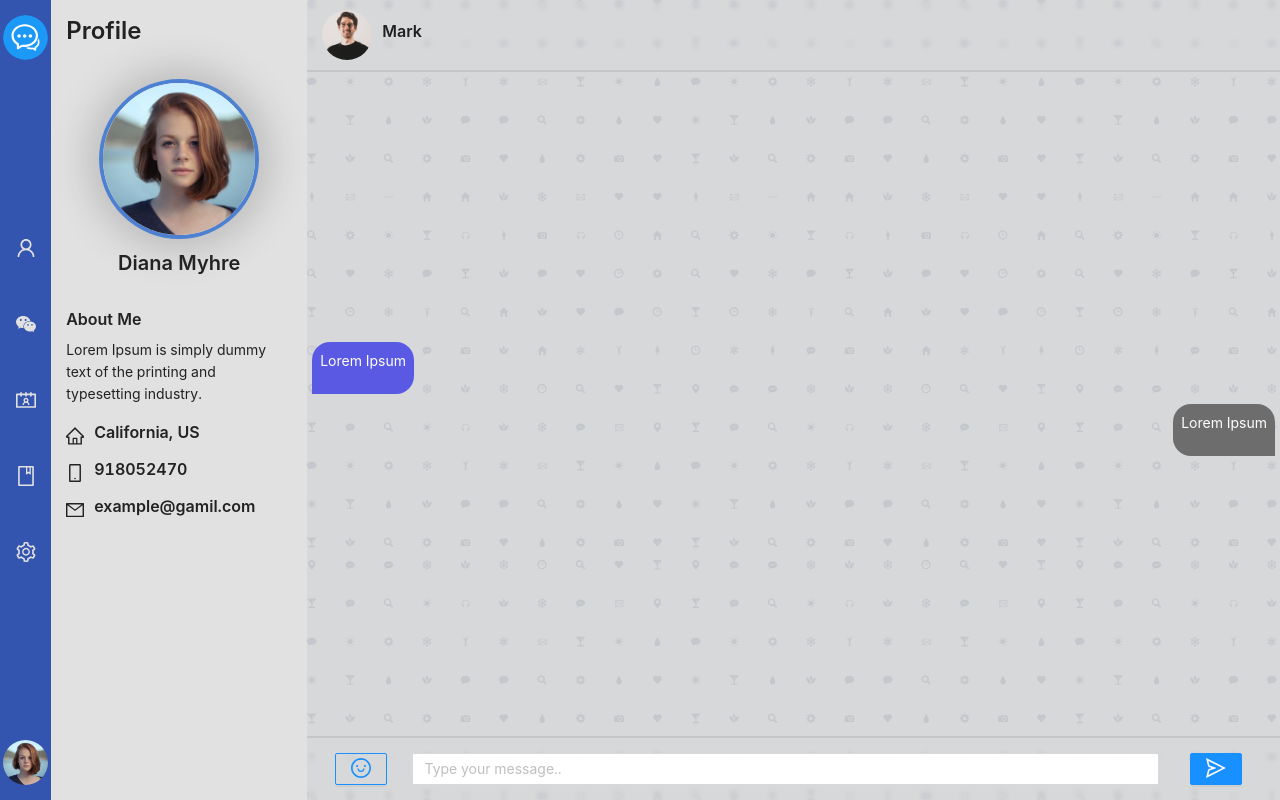
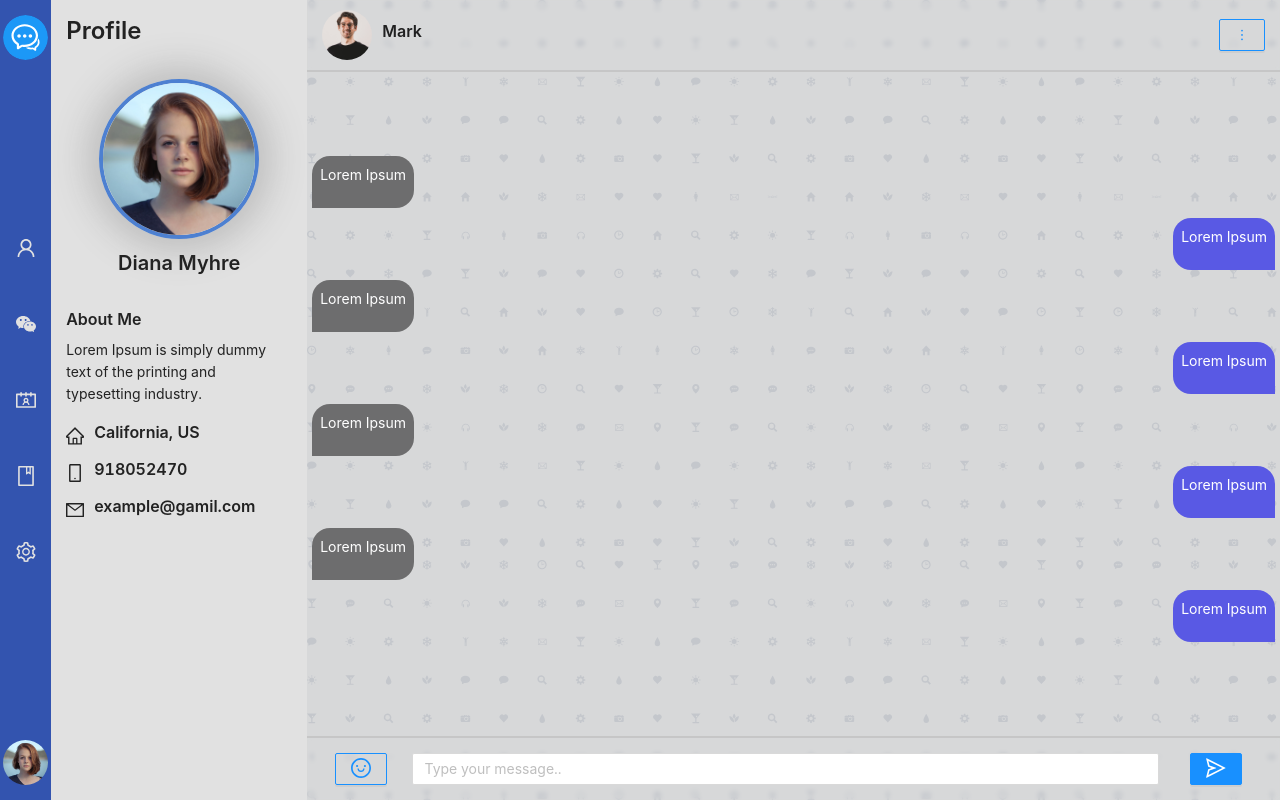
Before and after one commit to meet-goyani/react-chat-swb, a React (Create React App) app: page /profile in a window 1280 px wide. Built offline with nearby package versions, Linux system fonts and the light colour scheme.

Commit message:
msg added

```diff
--- a/src/components/message/message.css
+++ b/src/components/message/message.css
@@ -6,14 +6,15 @@
 .message-text {
   padding: 8px;
   border-radius: 10px;
-  background-color: rgb(89, 89, 228);
+
+  background-color: rgb(109, 109, 110);
   color: rgb(255, 255, 255);
   margin-bottom: 10px;
   border-radius: 1.125rem 1.125rem 1.125rem 0;
 }
 .message-text.own {
   border-radius: 1.125rem 1.125rem 0 1.125rem;
-  background-color: rgb(109, 109, 110);
+  background-color: rgb(89, 89, 228);
 }
 .message.own {
   align-items: flex-end;
--- a/src/pages/Dashboard.jsx
+++ b/src/pages/Dashboard.jsx
@@ -1,7 +1,16 @@
 import React from "react";
 import { BrowserRouter, Routes, Route } from "react-router-dom";
-import { Layout, Avatar, Typography, Form, Button, Input } from "antd";
-import { SendOutlined, SmileOutlined } from "@ant-design/icons";
+import {
+  Layout,
+  Avatar,
+  Typography,
+  Form,
+  Button,
+  Input,
+  Dropdown,
+  Menu,
+} from "antd";
+import { SendOutlined, SmileOutlined, MoreOutlined } from "@ant-design/icons";
 import { Content } from "antd/lib/layout/layout";
 import userImg2 from "../assets/images/user2.jpg";
 import Bookmark from "../components/Bookmark";
@@ -14,6 +23,20 @@
 import Message from "../components/message/Message";
 const { Title } = Typography;
 export default function Dashboard() {
+  const menu = (
+    <Menu
+      items={[
+        {
+          key: "1",
+          label: <a target="_blank">Profile</a>,
+        },
+        {
+          key: "2",
+          label: <a target="_blank">Delete</a>,
+        },
+      ]}
+    />
+  );
   return (
     <>
       <Layout>
@@ -32,14 +55,27 @@
             <Content>
               <div className="chat-section">
                 <div className="chat-header">
-                  <div className="header-user">
+                  <div className="header-left">
                     <Avatar size={50} src={userImg2} />
                     <Title style={{ marginLeft: "10px" }} level={5}>
                       Mark
                     </Title>
                   </div>
+                  <div className="header-right">
+                    <Dropdown overlay={menu} placement="bottom">
+                      <Button type="primary" ghost>
+                        <MoreOutlined />
+                      </Button>
+                    </Dropdown>
+                  </div>
                 </div>
                 <div className="message-section">
+                  <Message />
+                  <Message own={true} />
+                  <Message />
+                  <Message own={true} />
+                  <Message />
+                  <Message own={true} />
                   <Message />
                   <Message own={true} />
                 </div>
--- a/src/pages/dashboard.css
+++ b/src/pages/dashboard.css
@@ -25,6 +25,9 @@
   margin: 18px 0;
 }
 .btn:hover {
+  background-color: rgb(51, 84, 175) !important;
+}
+.btn:hover.active {
   background-color: rgba(43, 53, 194, 0.945) !important;
 }
 .content {
@@ -63,7 +66,12 @@
   border-top: 2px solid rgba(190, 187, 187, 0.637);
   overflow: hidden;
 }
-.header-user {
+.chat-header {
+  display: flex;
+  justify-content: space-between;
+  align-items: center;
+}
+.header-left {
   display: flex;
   align-items: center;
 }
```
